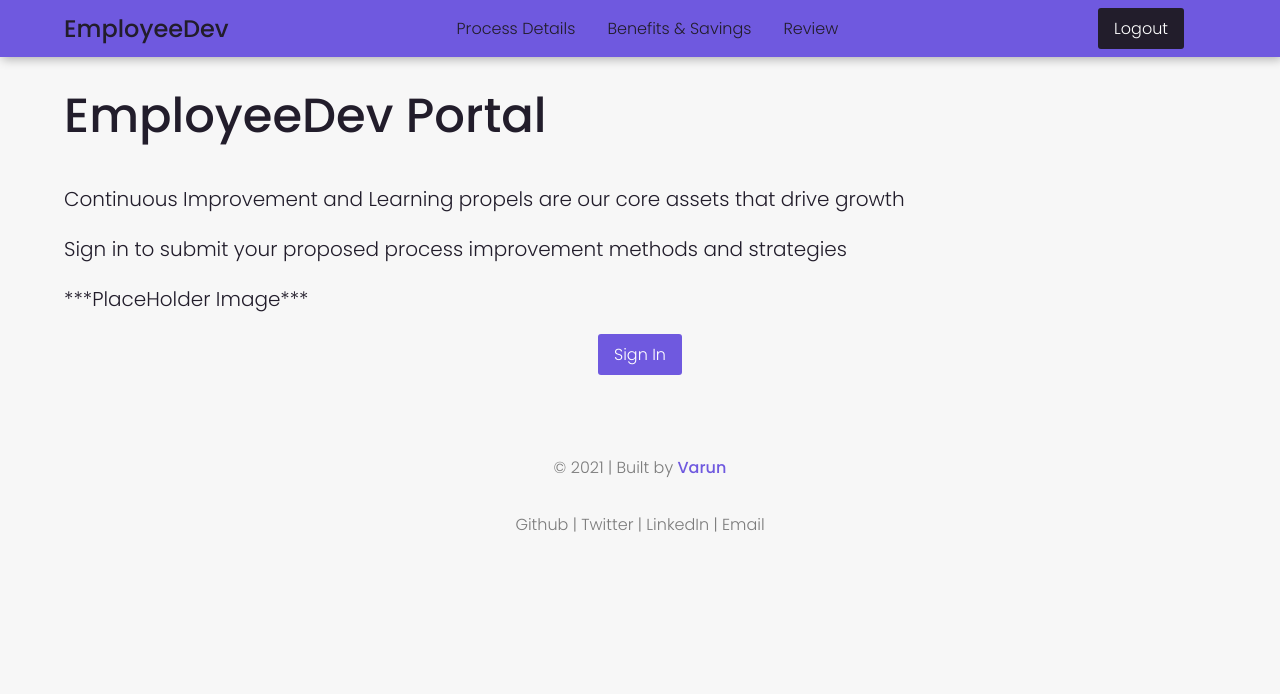
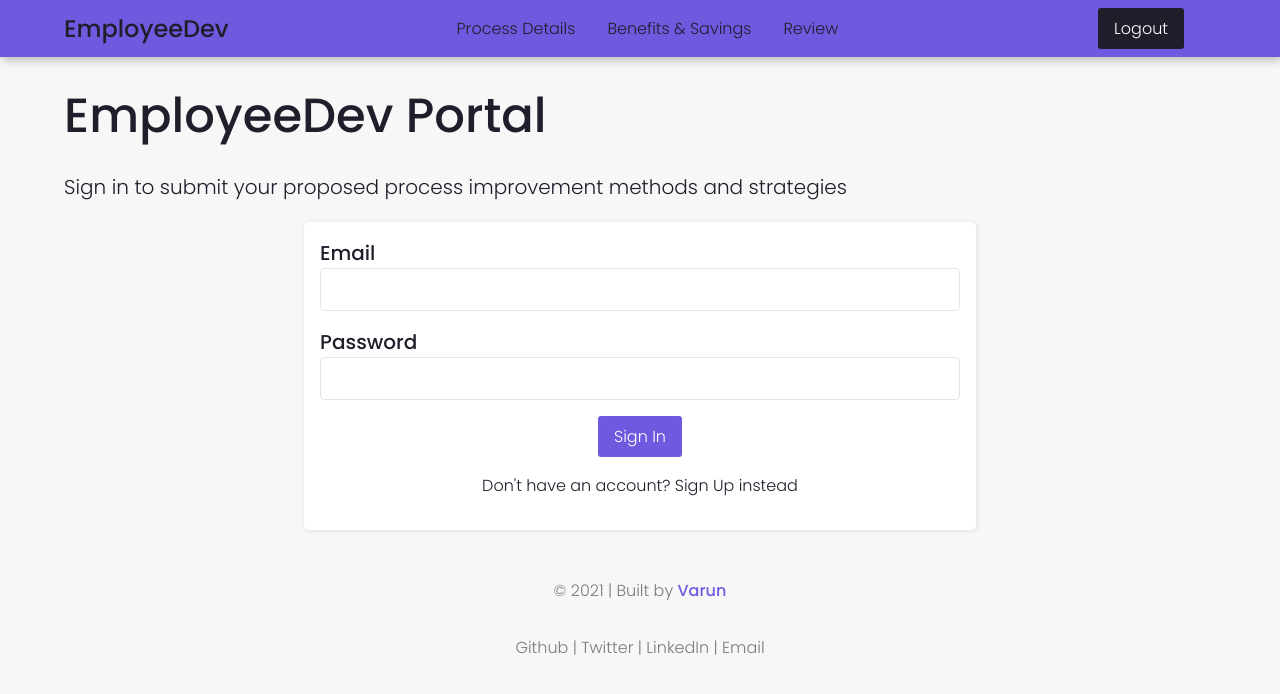
Before and after one commit to varunsundar01/EmployeeDev, a Vue app: page / in a window 1280 px wide. Shown: the top 694 px of the page. Built offline with nearby package versions, Linux system fonts and the light colour scheme.

Commit message:
Created separate component for sign in/sign up

```diff
--- /dev/null
+++ b/src/components/layout/TheAuth.vue
@@ -0,0 +1,23 @@
+<template>
+  <base-card>
+    <form>
+      <form-element inputStyle="input" inputType="text">
+        Email
+      </form-element>
+      <form-element inputStyle="input" inputType="password">
+        Password
+      </form-element>
+    </form>
+    <base-button primaryVisible="true">
+      <template v-slot:primary>Sign In</template>
+    </base-button>
+    <p class="auth-option">Don't have an account? Sign Up instead</p>
+  </base-card>
+</template>
+
+<style scoped>
+.auth-option {
+  font-weight: 300;
+  text-align: center;
+}
+</style>
--- a/src/pages/HomePage.vue
+++ b/src/pages/HomePage.vue
@@ -1,26 +1,38 @@
 <template>
+  <div>
     <div class="hero-section">
-        <h1>EmployeeDev Portal</h1>
-        <p>Continuous Improvement and Learning propels are our core assets that drive growth</p>
-        <p>Sign in to submit your proposed process improvement methods and strategies</p>
-        <p>***PlaceHolder Image***</p>
-        <base-button primaryVisible="true">
-            <template v-slot:primary>Sign In</template>
-        </base-button>
+      <h1>EmployeeDev Portal</h1>
+      <p>
+        Sign in to submit your proposed process improvement methods and
+        strategies
+      </p>
+      <the-auth></the-auth>
     </div>
+
+  </div>
 </template>
+
+<script>
+import TheAuth from '../components/layout/TheAuth.vue';
+export default {
+  components: {
+    TheAuth
+  }
+}
+</script>
 
 <style scoped>
 .hero-section {
-    margin-bottom: 4em;
+  margin-bottom: 2em;
 }
 .hero-section h1 {
-    font-size: 3em;
-    font-weight: 500;
+  font-size: 3em;
+  font-weight: 500;
+  margin: 0;
 }
 
 .hero-section p {
-    font-size: 1.25em;
-    font-weight: 300;
+  font-size: 1.25em;
+  font-weight: 300;
 }
 </style>
```
